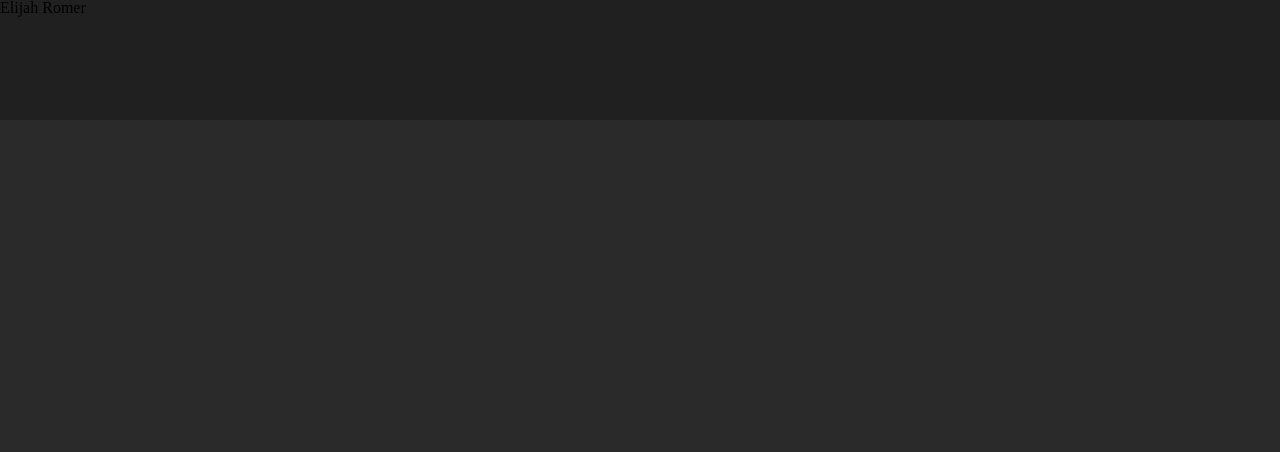
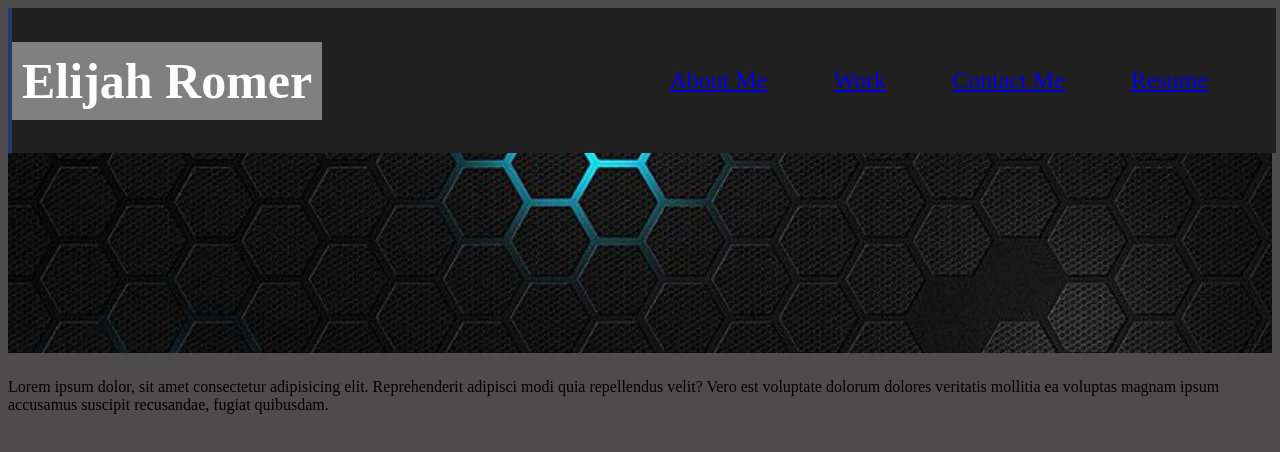
Before and after one commit to ElijahRomer/My-Portfolio-2, a plain HTML site: page Index.html in a window 1280 px wide. Drawn offline with Linux system fonts and the light colour scheme.

Commit message:
Formatting changes with tutor assistance

```diff
--- a/Index.html
+++ b/Index.html
@@ -6,21 +6,56 @@
     <meta http-equiv="X-UA-Compatible" content="IE=edge">
     <meta name="viewport" content="width=device-width, initial-scale=1.0">
     <title>Elijah Romer</title>
-    <link rel="stylesheet" href="assets/css/reset.css">
+    <!-- <link rel="stylesheet" href="assets/css/reset.css"> -->
     <link rel="stylesheet" href="assets/css/style.css">
 </head>
 
 <body>
     <header>
         <h1>Elijah Romer</h1>
+        <nav><ul>
+            <a href="#aboutMe"><li id="aboutMe">About Me</li></a>
+            <a href="#work"> <li>Work</li></a>
+            <a href="#contactMe"><li>Contact Me</li></a>
+            <a href="#resume"><li>Resume</li></a>
+        </ul></nav>
     </header>
-    <div id=banner>
-        <br>
-    </div>
+    <div class="banner" title="main image" aria-label="Beehive banner image"></div>
+    <main>
+    <section id="aboutMe">
     <p>Lorem ipsum dolor, sit amet consectetur adipisicing elit. Reprehenderit adipisci modi quia repellendus velit?
         Vero est voluptate dolorum dolores veritatis mollitia ea voluptas magnam ipsum accusamus suscipit recusandae,
         fugiat quibusdam.</p>
+    </section>
 
+    <section class="flexContainer">
+    <!-- projects in here -->
+    </section>
+
+    <section class="flexContainer">
+
+    </section>
+
+    </main>
+
+<br>
+<br>
+<br>
+<br>
+<br>
+<br>
+<br>
+<br>
+<br>
+<br>
+<br>
+<br>
+<br>
+<br>
+<br>
+<br>
+<br>
+<br>
 </body>
 <footer>
 
--- a/assets/css/style.css
+++ b/assets/css/style.css
@@ -1,18 +1,69 @@
+:root{
+    --primary:rgb(42, 56, 112);
+    --secondary:rgb(255, 255, 255);
+}
+
 body{
-    background-color: rgb(42, 42, 42);
+    background-color: rgb(77, 75, 75);
 }
+
+a:link{
+
+}
+
+a:visited{
+    color:white;
+}
+
 header{
+    display:flex;
+    flex-direction: row;
+    justify-content: space-between;
+    align-items: center;
+    color: white;
     background-color:rgb(32, 32, 32);
     width:100%;
-    height:15%;
-    position:fixed;
+    height:30%;
+    border-left: 4px solid var(--primary);
+    /* position:fixed;  */
 }
+
 header h1{
-    background-color: rgb(rgb(122, 121, 121));
+    display:flex;
+    flex-direction: row;
+    font-size: 50px;
+    display:inline;
+    padding:10px;
+    background-color: grey;
+    /* float:left; */
 }
-#banner{
-    background-image: url(/assets/images/bannerImage.jpg);
-    height: 30%;
-    width:100%;
-    z-index: 1;
+
+nav{
+    justify-content: flex-end;
+    align-items:center;
+    float: right;
+    color:white;
+    font-size: 3vh;
+    margin-right:3%;
+    display:inline;
 }
+
+header li{
+    display:inline;
+    padding:30px;
+}
+
+.banner{
+    height: 200px;
+    width: 100%;
+    margin-bottom: 25px;
+    background-image: url("../images/bannerImage.jpg");
+    background-size: cover;
+    background-position: center;
+}
+
+.flexContainer{
+    display:flex;
+    flex-wrap:wrap;
+    justify-content:center;
+}
```
